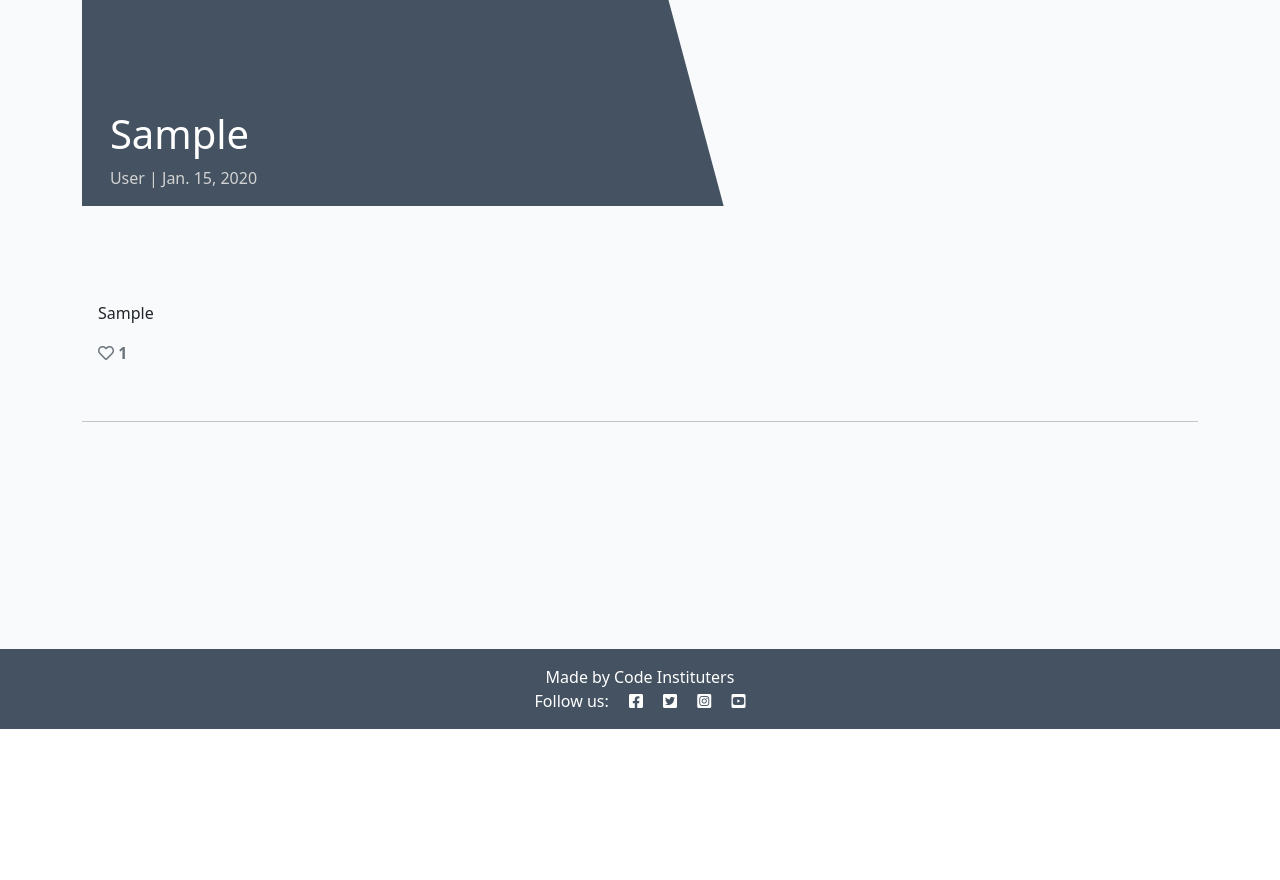
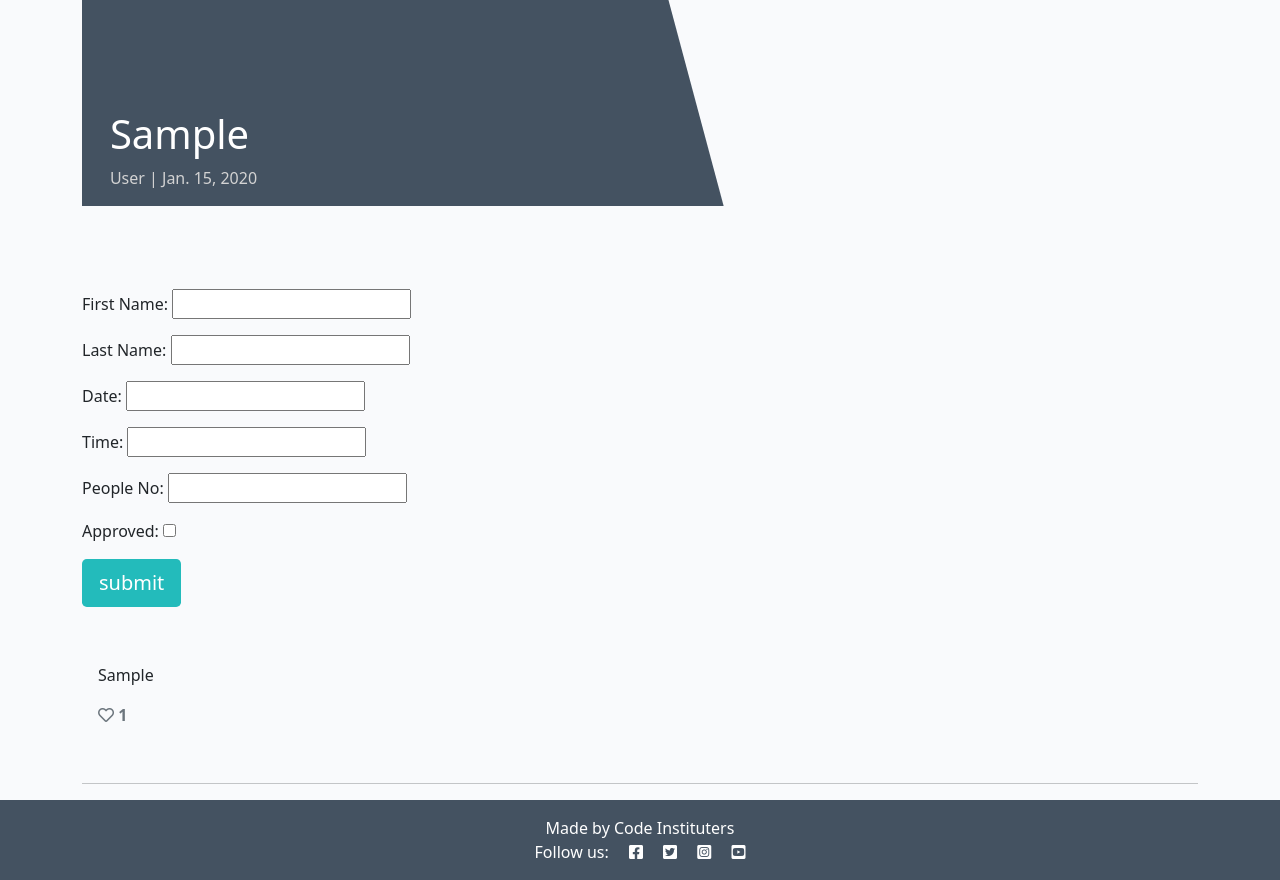
Before and after one commit to Melhefnawi/Restaurant-Booking, a Django app: a page that uses templates/booking/booking_details.html in a window 1280 px wide. Shown: the part 71-951 px from the top of the page. Before the commit the page ends 800 px from the top, so only its background shows below. Run offline with Django 3.2, Linux system fonts and the light colour scheme; a user stored in the database is signed in; tables that the repository leaves empty hold one stand-in row (values such as "Sample post"); some libraries are stand-ins or nearby versions.

Commit message:
adding the form

```diff
--- a/arabian/settings.py
+++ b/arabian/settings.py
@@ -47,6 +47,7 @@ INSTALLED_APPS = [
     'allauth.socialaccount',
     'django.contrib.messages',
     'cloudinary_storage',
+    'crispy-forms',
     'django.contrib.staticfiles',
     'cloudinary',
     'bookingsystem',
@@ -55,6 +56,7 @@ INSTALLED_APPS = [
 SITE_ID = 1
 LOGIN_REDIRECT_URL = '/'
 LOGOUT_REDIRECT_URL = '/'
+CRISPY_TEMPLATE_PACK = 'bootstrap'
 
 MIDDLEWARE = [
     'django.middleware.security.SecurityMiddleware',
--- /dev/null
+++ b/bookingsystem/forms.py
@@ -0,0 +1,8 @@
+from .models import Booking_details
+from django import forms
+
+
+class BookingForms(forms.ModelForm):
+    class Meta:
+        model = Booking_details
+        field = ('First_Name', 'Last_Name', 'Date', 'Time', 'People_No',)
--- a/bookingsystem/views.py
+++ b/bookingsystem/views.py
@@ -1,6 +1,7 @@
 from django.shortcuts import render, redirect, get_object_or_404
 from django.views import generic, View
 from .models import Booking_details, Client, Menu
+from .forms import BookingForms
 # Create your views here.
 
 
@@ -19,4 +20,4 @@ class BookingDetails(View):
         booking = get_object_or_404(queryset, First_Name=First_Name)
 
         return render(request, "booking/booking_details.html",
-                      {"booking": booking})
+                      {"booking": booking, "booking_form": BookingForms()})
--- a/requirements.txt
+++ b/requirements.txt
@@ -4,6 +4,7 @@ dj-database-url==2.1.0
 dj3-cloudinary-storage==0.0.6
 Django==3.2.21
 django-allauth==0.57.0
+django-crispy-forms==2.0
 gunicorn==21.2.0
 oauthlib==3.2.2
 psycopg2==2.9.7
--- a/templates/booking/booking_details.html
+++ b/templates/booking/booking_details.html
@@ -1,4 +1,6 @@
 {% extends 'booking/base.html' %} {% block content %}
+
+{% load crispy_forms_tags%}
 
 <div class="masthead">
     <div class="container">
@@ -20,7 +22,19 @@
         </div>
     </div>
 </div>
-
+<div class="container">
+    <div class ="row">
+        <div class="col card mb-4 left top">
+            {%if user.is_authenticated%}
+            <form method="POST" style="margin-top:1.3em;">
+                {{booking_form|crispy}}
+                {%csrf_token%}
+                <button type="submit" class="btn btn-signup btn-lg">submit</button>
+            </form>
+            {%endif%}
+        </div>
+    </div>
+</div>
 <div class="container">
     <div class="row">
         <div class="col card mb-4  mt-3 left  top">
```
